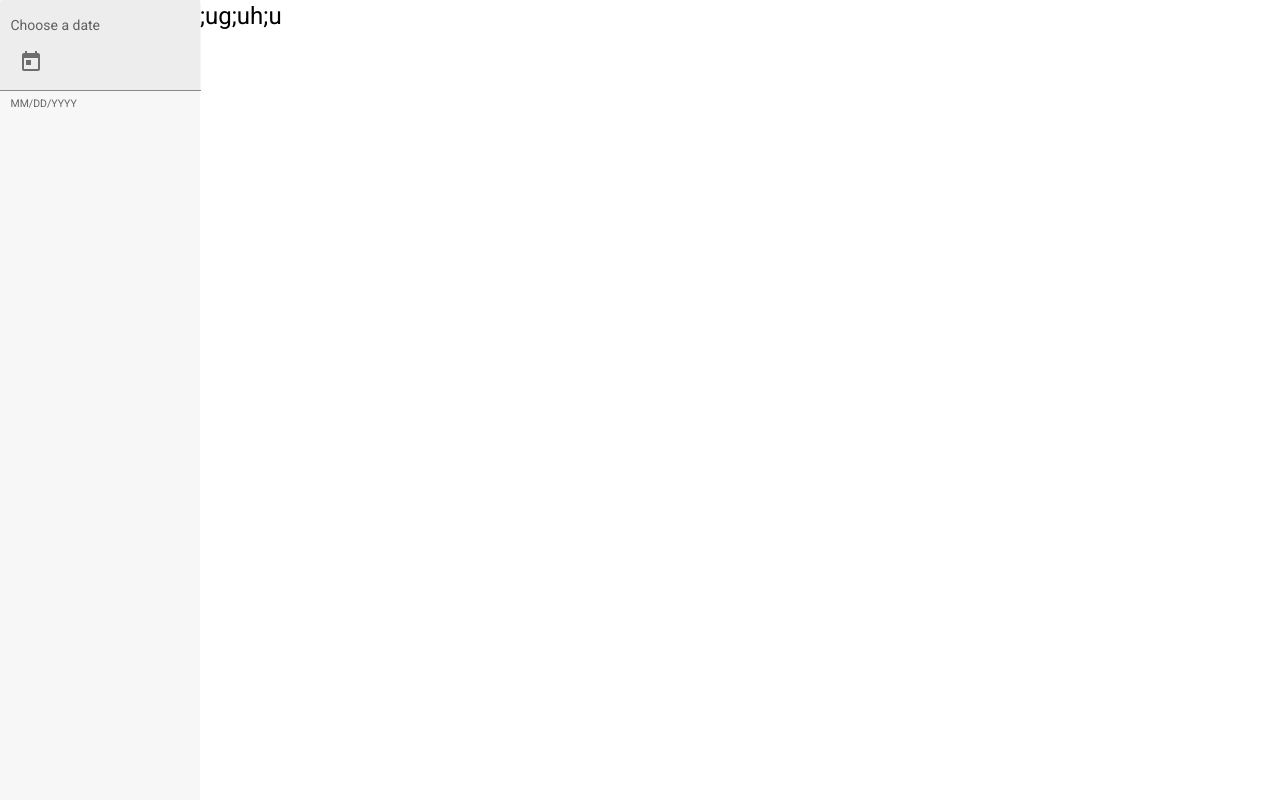
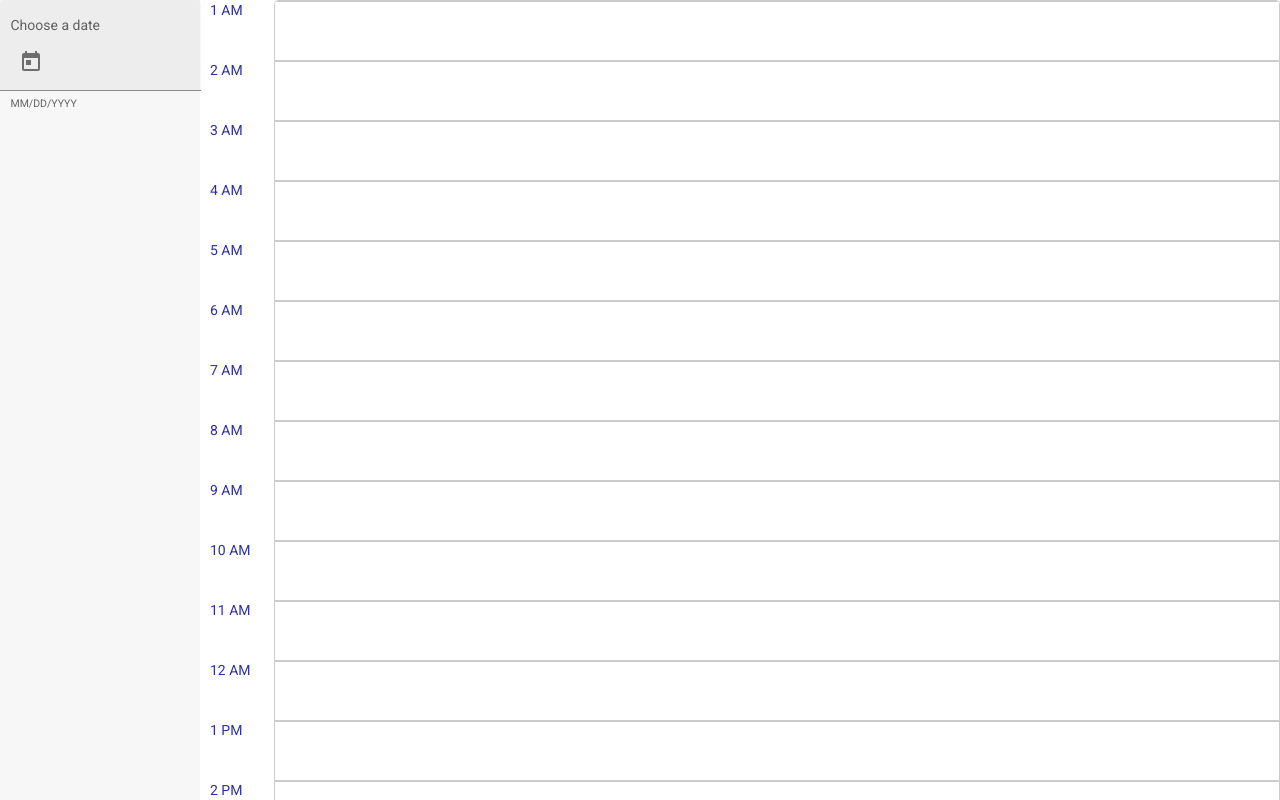
Before and after one commit to Viacheslav-ua/calendar-app, an Angular app: page /calendar in a window 1280 px wide. Built offline with nearby package versions, Linux system fonts and the light colour scheme.

Commit message:
added appointment-list component

```diff
--- /dev/null
+++ b/src/app/helpers/hours-list.ts
@@ -0,0 +1,4 @@
+export const hoursList = ['1 AM', '2 AM', '3 AM', '4 AM', '5 AM', '6 AM', '7 AM', '8 AM', '9 AM',
+  '10 AM', '11 AM', '12 AM', '1 PM', '2 PM', '3 PM', '4 PM', '5 PM', '6 PM', '7 PM', '8 PM', '9 PM',
+  '10 PM', '11 PM', '12 PM',
+]
--- a/src/app/pages/calendar/calendar.component.css
+++ b/src/app/pages/calendar/calendar.component.css
@@ -13,4 +13,5 @@
 
 .content {
   width:  100%;
+  overflow: auto;
 }
--- a/src/app/pages/calendar/calendar.component.html
+++ b/src/app/pages/calendar/calendar.component.html
@@ -1,6 +1,6 @@
 <div class="main-container">
   <div class="content">
-    <h1>;ug;uh;u</h1>
+    <app-appointment-list></app-appointment-list>
   </div>
   <aside class="sidebar">
     <mat-form-field appearance="fill">
--- a/src/app/pages/calendar/calendar.module.ts
+++ b/src/app/pages/calendar/calendar.module.ts
@@ -8,6 +8,7 @@ import { MatButtonModule } from '@angular/material/button';
 import { MatIconModule } from '@angular/material/icon';
 import { MatNativeDateModule } from '@angular/material/core';
 import {MatInputModule} from '@angular/material/input';
+import { AppointmentListModule } from 'src/app/view/appointment-list/appointment-list.module';
 
 
 
@@ -19,6 +20,7 @@ import {MatInputModule} from '@angular/material/input';
   imports: [
     CommonModule,
     CalendarRoutingModule,
+    AppointmentListModule,
     MatDatepickerModule,
     MatFormFieldModule,
     MatButtonModule,
--- /dev/null
+++ b/src/app/view/appointment-list/appointment-list.component.css
@@ -0,0 +1,74 @@
+.container {
+  display: flex;
+}
+
+.appointment-list {
+  width: 100%;
+  border: solid 1px #ccc;
+  min-height: 60px;
+  display: block;
+  background: white;
+  border-radius: 4px;
+  overflow: hidden;
+}
+
+.time-list {
+  width: 80px;
+  min-height: 60px;
+  display: inline-block;
+}
+
+.appointment-box {
+  padding: 0 10px;
+  height: 60px;
+  border-bottom: solid 1px #ccc;
+  border-top:solid 1px #ccc;
+  color: rgba(0, 0, 0, 0.87);
+  display: flex;
+  flex-direction: row;
+  align-items: center;
+  justify-content: space-between;
+  box-sizing: border-box;
+  cursor: move;
+  background: white;
+  font-size: 14px;
+}
+
+.time-box {
+  padding: 0 10px;
+  height: 60px;
+  color: #0d1197de;
+  display: flex;
+  flex-direction: row;
+  align-items: start;
+  justify-content: space-between;
+  box-sizing: border-box;
+  font-size: 14px;
+}
+
+.cdk-drag-preview {
+  box-sizing: border-box;
+  border-radius: 4px;
+  box-shadow: 0 5px 5px -3px rgba(0, 0, 0, 0.2),
+              0 8px 10px 1px rgba(0, 0, 0, 0.14),
+              0 3px 14px 2px rgba(0, 0, 0, 0.12);
+}
+
+.cdk-drag-animating {
+  transition: transform 250ms cubic-bezier(0, 0, 0.2, 1);
+}
+
+.appointment-box:last-child {
+  border: none;
+}
+
+.appointment-list.cdk-drop-list-dragging .appointment-box:not(.cdk-drag-placeholder) {
+  transition: transform 250ms cubic-bezier(0, 0, 0.2, 1);
+}
+
+.appointment-custom-placeholder {
+  background: #ccc;
+  border: dotted 3px #999;
+  min-height: 70px;
+  transition: transform 250ms cubic-bezier(0, 0, 0.2, 1);
+}
--- /dev/null
+++ b/src/app/view/appointment-list/appointment-list.component.html
@@ -0,0 +1,21 @@
+<div class="container" cdkDropListGroup>
+  <div class="time-list">
+    <div class="time-box" *ngFor="let item of hoursCaption">
+      {{item}}
+    </div>
+  </div>
+
+  <div cdkDropList class="appointment-list" (cdkDropListDropped)="drop($event)">
+    <div class="appointment-box" *ngFor="let item of appointments" cdkDrag>
+      <div class="appointment-custom-placeholder" *cdkDragPlaceholder></div>
+      {{item}}
+    </div>
+  </div>
+
+
+</div>
+
+
+<div>
+  <span>{{appointments | json}}</span>
+</div>
--- /dev/null
+++ b/src/app/view/appointment-list/appointment-list.component.ts
@@ -0,0 +1,19 @@
+import { Component } from '@angular/core';
+import {CdkDragDrop, moveItemInArray} from '@angular/cdk/drag-drop';
+import { hoursList } from 'src/app/helpers/hours-list';
+
+@Component({
+  selector: 'app-appointment-list',
+  templateUrl: './appointment-list.component.html',
+  styleUrls: ['./appointment-list.component.css']
+})
+export class AppointmentListComponent{
+
+  public hoursCaption = hoursList
+  public appointments = new Array(24)
+
+  drop(event: CdkDragDrop<string[]>) {
+    moveItemInArray(this.appointments, event.previousIndex, event.currentIndex);
+  }
+
+}
```
Also changed, not shown: src/app/view/appointment-list/appointment-list.module.ts (added, +20 -0 lines).
